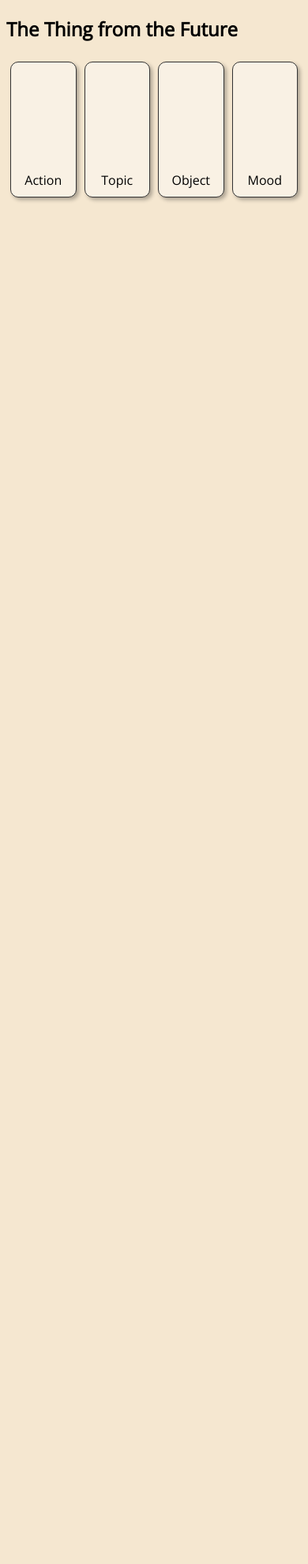
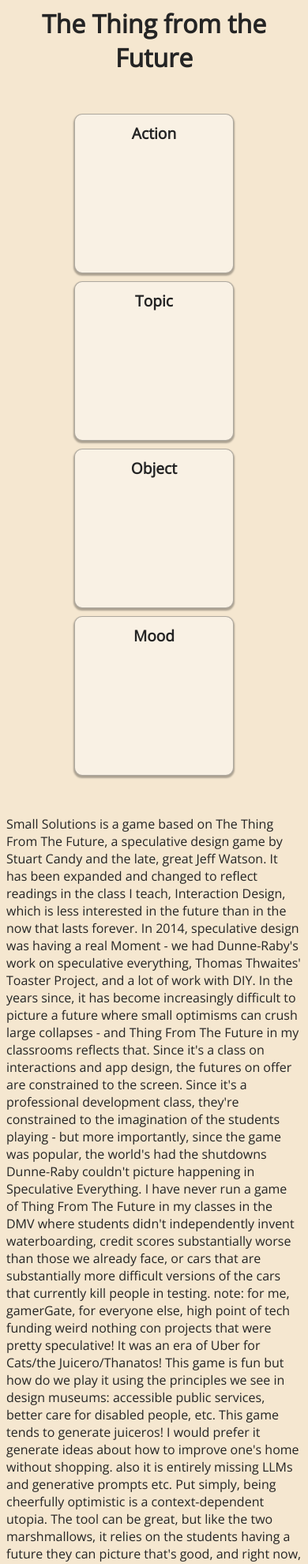
Before and after one commit to pretentiousgit/new_things_new_futures, a plain HTML site: page index.html in a window 390 px wide. Shown: the top 1980 px of the page at 79% size. Before the commit the page ends 844 px from the top, so only its background shows below. Drawn offline with nearby package versions, Linux system fonts and the light colour scheme.

Commit message:
cards work, small essay written

```diff
--- a/data.js
+++ b/data.js
@@ -4,12 +4,13 @@
 
 const data = {
     "action": {
+      // add some art - where are we now, are we travelling up or down?
       title: ["Collapse", "Discipline", "Grow", "Transform"],
       timeline: [
       "A few years",
       "A decade",
-      "30 years",
-      "60 years"
+      "You have kids/30 years",
+      "Your kids have kids/60 years"
     ]},
       "topic": [
         "Agriculture",
@@ -22,9 +23,8 @@
         "Communications",
         "Court",
         "Disease",
-        "The Economy",
+        "Economy",
         "Drones",
-        "The Economy",
         "Entertainment",
         "Environment",
         "Equality",
@@ -183,5 +183,4 @@
         "Worry",
         "Zen"
       ]
-
 }
--- a/index.html
+++ b/index.html
@@ -35,9 +35,9 @@
         </ul>
       </nav>
     </header> -->
-    <section>
-      <h1>The Thing from the Future</h1>
-    </section>
+    <header>
+      <h1 class="header">The Thing from the Future</h1>
+    </header>
     <section class="gameboard">
       <!-- All the backgrounds have the class cardback -->
       <!-- All the actual cards have the class prompt -->
@@ -61,5 +61,35 @@
         <div class="contents hidden">&nbsp;</div>
       </div>
     </section>
+    <section>
+        <div>
+        Small Solutions is a game based on The Thing From The Future, a speculative design game by Stuart Candy and the late, great Jeff Watson. It has been expanded and changed to reflect readings in the class I teach, Interaction Design, which is less interested in the future than in the now that lasts forever.
+        In 2014, speculative design was having a real Moment - we had Dunne-Raby's work on speculative everything, Thomas Thwaites' Toaster Project, and a lot of work with DIY. In the years since, it has become increasingly difficult to picture a future where small optimisms can crush large collapses - and Thing From The Future in my classrooms reflects that. Since it's a class on interactions and app design, the futures on offer are constrained to the screen. Since it's a professional development class, they're constrained to the imagination of the students playing - but more importantly, since the game was popular, the world's had the shutdowns Dunne-Raby couldn't picture happening in Speculative Everything.
+        I have never run a game of Thing From The Future in my classes in the DMV where students didn't independently invent waterboarding, credit scores substantially worse than those we already face, or cars that are substantially more difficult versions of the cars that currently kill people in testing.
+
+            note: for me, gamerGate, for everyone else, high point of tech funding weird nothing con projects that were pretty speculative! It was an era of Uber for Cats/the Juicero/Thanatos!
+
+            This game is fun but how do we play it using the principles we see in design museums: accessible public services, better care for disabled people, etc. This game tends to generate juiceros! I would prefer it generate ideas about how to improve one's home without shopping.
+
+            also it is entirely missing LLMs and generative prompts etc.
+
+        Put simply, being cheerfully optimistic is a context-dependent utopia. The tool can be great, but like the two marshmallows, it relies on the students having a future they can picture that's good, and right now, ten years later, that is hard to perceive.
+
+        Therefore, I have written this web-based version of the game for a different future, based not only on the speculative works of Dunne-Raby and Situation Lab, but also the narrow but real change brought about by design professors at Olin College.
+
+        This game is intended to be played after reading Sara Hendren's essay "Limb," from her excellent book "What Can A Body Do? How We Meet The Built World." It is intended to let students consider small-scale interventions on their way to bigger lives.
+
+        Having taught using Thing From The Future and Ellen Lupton's book based on generat
+        While "Thing From The Future" enocurages pl
+
+
+        "How will people listen to music in ten years"
+        ""
+        </div>
+        <div>
+        A game by Stuart Candy and Jeff Watson <br/>
+        2015 <a href="https://creativecommons.org/licenses/by-nc-sa/2.0/" target="_blank">CC-BY-NC-SA</a>  |  <a href="http://situationlab.org/project/the-thing-from-the-future/" target="_blank">situationlab.org</a> | <a href="https://twitter.com/sitlab" target="_blank">@sitlab</a> <br/>
+        </div>
+    </section>
   </body>
 </html>
--- a/script.js
+++ b/script.js
@@ -88,13 +88,13 @@
 function actionContents() {
   const title = getRandomIntInclusive(0, data.action.title.length - 1);
   const timeline = getRandomIntInclusive(0, data.action.timeline.length - 1);
-  return `<h1>Action</h1><h3>${data.action.title[title]}</h3><div>${data.action.timeline[timeline]}</div>`;
+  return `<span>action</span><p>${data.action.title[title]}: ${data.action.timeline[timeline]}</p>`;
 }
 
 function otherContent(str) {
   try {
     const text = getRandomIntInclusive(0, data[str].length - 1);
-    return `<h1>${str}</h1><p>${data[str][text]}</p>`;
+    return `<span>${str}</span><p>${data[str][text]}</p>`;
   } catch {
     console.log('ERROR:', str);
     return `<h1>Error</h1><p>No data for ${str}</p>`;
--- a/styles.css
+++ b/styles.css
@@ -6,6 +6,7 @@
 body {
     background-color: #f5e7d0;
     font-family: 'Open Sans', sans-serif;
+    color: rgb(36, 36, 36);
 }
 
 h1,
@@ -14,31 +15,60 @@
 h4,
 h5 {
     font-weight: bold;
+    margin: 0;
 }
 
-p,
-li {
-    font-style: italic;
+h1 {
+    font-size: 2rem;
+}
+
+header {
+    display: flex;
+    align-items: center;
+    justify-content: center;
+
+    text-align: center;
 }
 
 .gameboard {
     display: flex;
-    justify-content: space-between;
-}
+    justify-content: center;
+    flex-wrap: wrap;
+    width: 960px;
+    margin: 45px auto;
+  }
+
+  @media (max-width: 960px) {
+    .gameboard {
+      width: 100%;
+    }
+  }
+
+  @media (max-width: 600px) {
+    .gameboard {
+      flex-direction: column;
+      align-items: center;
+    }
+  }
 
 .card {
     background-color: #f9f1e4;
-    border: 1px solid #333;
+    border: 1px solid rgba(0, 0, 0, 0.3);
     border-radius: 10px;
-    box-shadow: 3px 3px 5px rgba(0, 0, 0, 0.3);
+    box-shadow: 0px 2px 2px 1px rgba(0,0,0,0.3);
+    /* box-shadow: 0 10px rgba(0,0,0,0.2), /* subtle pure black glow */
+    /* -5px 5px 10px rgba(0,0,0,0.1),
+    5px -5px 10px rgba(0,0,0,0.1);  */
 
-    width: 150px;
-    height: 150px;
+    width: 180px;
+    height: 180px;
     padding: 10px;
     margin: 5px;
 
+    text-align: center;
+
     display: flex;
-    align-items: flex-end;
+    /* align-items: center; */
     justify-content: center;
 
     perspective: 1000px;
@@ -60,6 +90,10 @@
 }
 
 .label {
+    font-weight: bold;
+    /* font-style: italic; */
+    font-size: 1.2rem;
+
     display: inline;
 }
 
@@ -70,14 +104,19 @@
 .contents {
     display: flex;
     flex-direction: column;
-    align-items: flex-start;
+    /* justify-content: space-around; */
+
+    font-size: 1.4rem;
 }
 
-.contents h1::first-letter {
+.contents span {
+    font-style: italic;
+    font-size: 1.2rem;
+}
+
+.contents span::first-letter {
     text-transform: uppercase;
 }
-
-
 
 .hidden {
     display: none;
```
